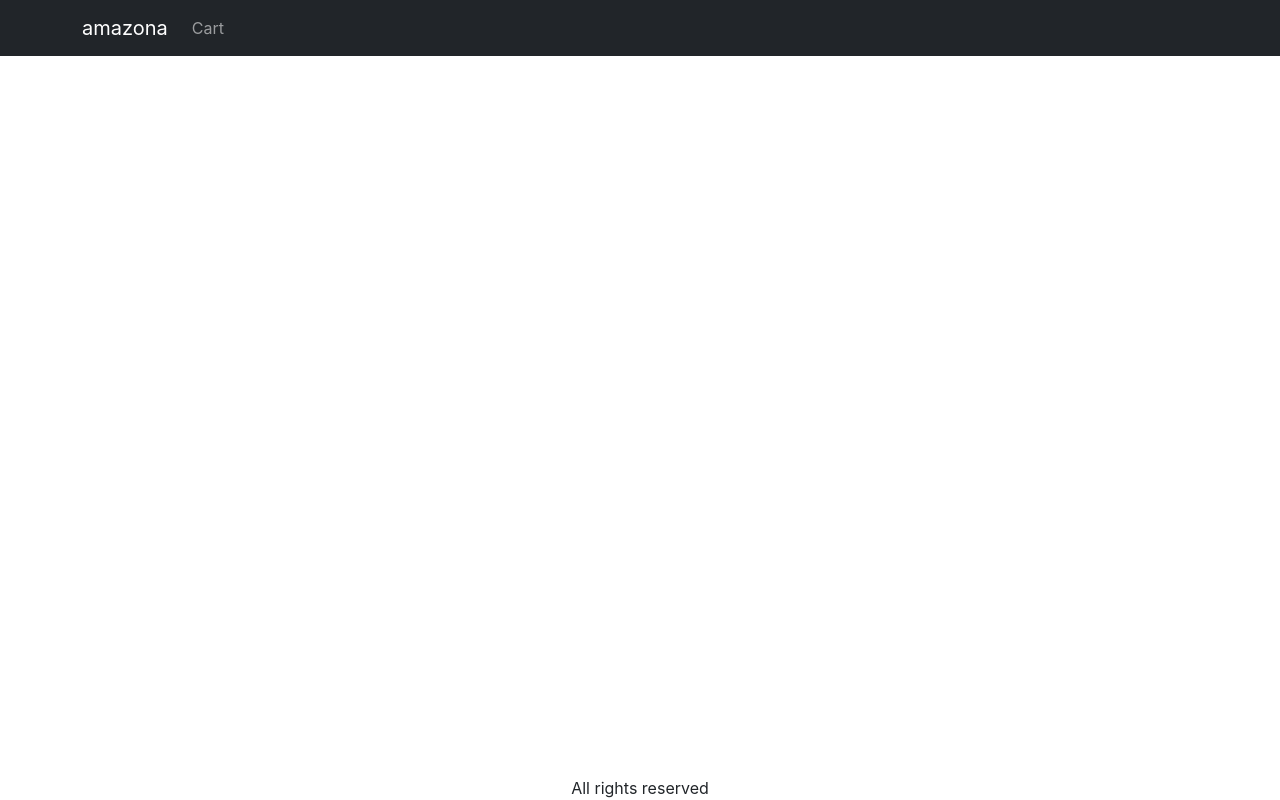
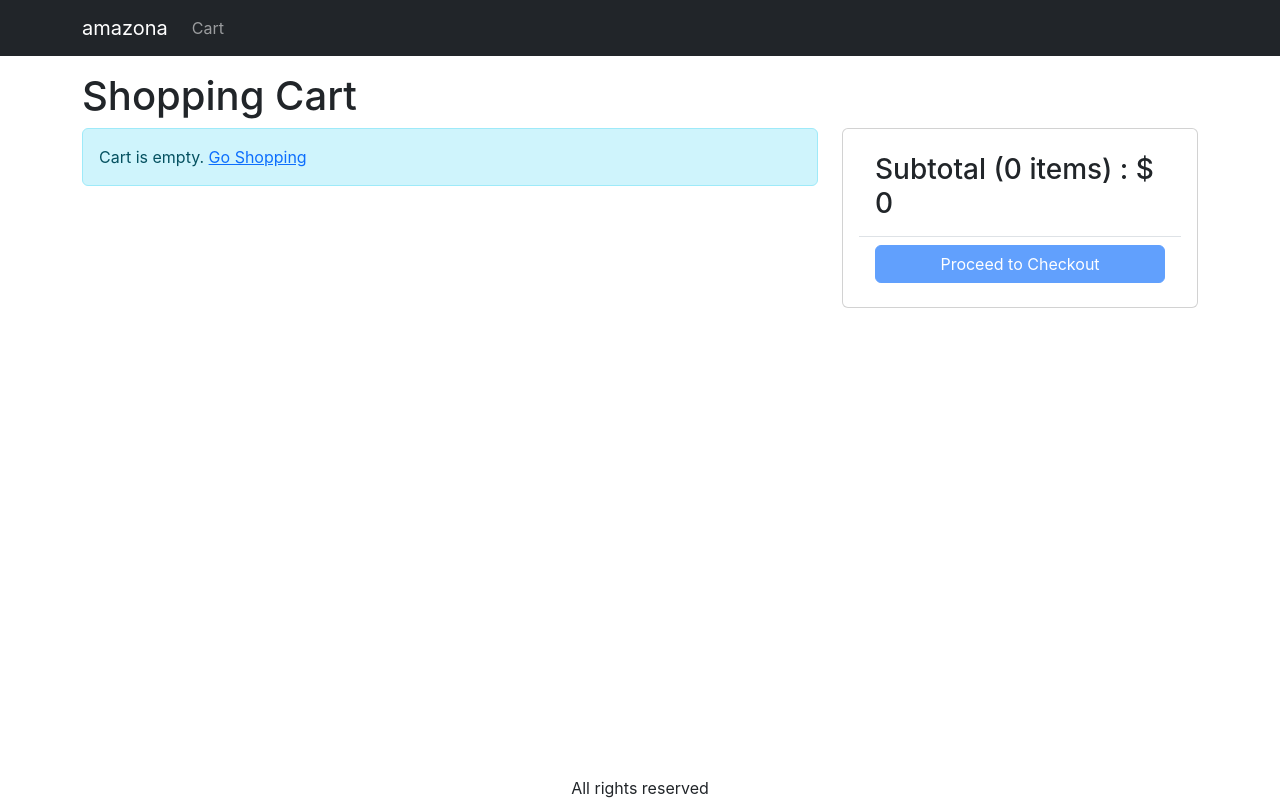
Before and after one commit to juanbalverdi/amazona, a React app in the folder frontend/: page /cart in a window 1280 px wide. Built offline with nearby package versions, Linux system fonts and the light colour scheme; the HTML template or start-up script is replaced by a standard one.

Commit message:
Cart screen completed

```diff
--- a/frontend/src/App.jsx
+++ b/frontend/src/App.jsx
@@ -1,6 +1,7 @@
 import { BrowserRouter, Link, Route, Routes } from 'react-router-dom';
 import { HomeScreen } from './screens/HomeScreen';
 import { ProductScreen } from './screens/ProductScreen';
+import { CartScreen } from './screens/CartScreen';
 import Navbar from 'react-bootstrap/Navbar';
 import Nav from 'react-bootstrap/Nav';
 import Badge from 'react-bootstrap/Badge';
@@ -39,6 +40,7 @@
           <Container className="mt-3">
             <Routes>
               <Route path="/product/:slug" element={<ProductScreen />} />
+              <Route path="/cart" element={<CartScreen />} />
               <Route path="/" element={<HomeScreen />} />
             </Routes>
           </Container>
--- a/frontend/src/Store.jsx
+++ b/frontend/src/Store.jsx
@@ -5,7 +5,9 @@
 
 const initialState = {
   cart: {
-    cartItems: [],
+    cartItems: localStorage.getItem('cartItems')
+      ? JSON.parse(localStorage.getItem('cartItems'))
+      : [],
   },
 };
 
@@ -24,6 +26,8 @@
           )
         : [...state.cart.cartItems, newItem];
 
+      localStorage.setItem('cartItems', JSON.stringify(cartItems));
+
       return {
         ...state,
         cart: {
@@ -31,6 +35,16 @@
           cartItems,
         },
       };
+    }
+
+    case 'CART_REMOVE_ITEM': {
+      const cartItems = state.cart.cartItems.filter(
+        (item) => item._id !== action.payload._id
+      );
+
+      localStorage.setItem('cartItems', JSON.stringify(cartItems));
+
+      return { ...state, cart: { ...state.cart, cartItems } };
     }
 
     default:
--- a/frontend/src/components/MessageBox.jsx
+++ b/frontend/src/components/MessageBox.jsx
@@ -7,5 +7,5 @@
 
 MessageBox.propTypes = {
   variant: PropTypes.string,
-  children: PropTypes.string,
+  children: PropTypes.oneOfType([PropTypes.string, PropTypes.array]),
 };
--- a/frontend/src/components/Product.jsx
+++ b/frontend/src/components/Product.jsx
@@ -3,8 +3,32 @@
 import { Link } from 'react-router-dom';
 import PropTypes from 'prop-types';
 import { Rating } from './Rating';
+import { useContext } from 'react';
+import { Store } from '../Store';
+import axios from 'axios';
 
 export const Product = ({ product }) => {
+  const { state, dispatch: ctxDispatch } = useContext(Store);
+  const {
+    cart: { cartItems },
+  } = state;
+
+  const addToCartHandler = async (item) => {
+    const existItem = cartItems.find((x) => x._id === product._id);
+    const quantity = existItem ? existItem.quantity + 1 : 1;
+    const { data } = await axios.get(`/api/products/${item._id}`);
+
+    if (data.countInStock < quantity) {
+      window.alert('Sorry. Product is out of stock');
+      return;
+    }
+
+    ctxDispatch({
+      type: 'CART_ADD_ITEM',
+      payload: { ...item, quantity },
+    });
+  };
+
   return (
     <Card>
       <Link to={`/product/${product.slug}`}>
@@ -16,7 +40,13 @@
         </Link>
         <Rating rating={product.rating} numReviews={product.numReviews} />
         <Card.Text>${product.price}</Card.Text>
-        <Button>Add to cart</Button>
+        {product.countInStock === 0 ? (
+          <Button variant="light" disabled>
+            Out of stock
+          </Button>
+        ) : (
+          <Button onClick={() => addToCartHandler(product)}>Add to cart</Button>
+        )}
       </Card.Body>
     </Card>
   );
--- a/frontend/src/index.css
+++ b/frontend/src/index.css
@@ -47,3 +47,7 @@
 .img-large {
   max-width: 100%;
 }
+
+.img-thumbnail {
+  height: 80px;
+}
--- /dev/null
+++ b/frontend/src/screens/CartScreen.jsx
@@ -0,0 +1,136 @@
+import { useContext } from 'react';
+import { Store } from '../Store';
+import { Helmet } from 'react-helmet-async';
+import Row from 'react-bootstrap/Row';
+import Col from 'react-bootstrap/Col';
+import { MessageBox } from '../components/MessageBox';
+import ListGroup from 'react-bootstrap/ListGroup';
+import { Link, useNavigate } from 'react-router-dom';
+import Button from 'react-bootstrap/Button';
+import Card from 'react-bootstrap/Card';
+import axios from 'axios';
+
+export const CartScreen = () => {
+  const navigate = useNavigate();
+  const { state, dispatch: ctxDispatch } = useContext(Store);
+  const {
+    cart: { cartItems },
+  } = state;
+
+  const updateCartHandler = async (item, quantity) => {
+    const { data } = await axios.get(`/api/products/${item._id}`);
+
+    if (data.countInStock < quantity) {
+      window.alert('Sorry. Product is out of stock');
+      return;
+    }
+
+    ctxDispatch({
+      type: 'CART_ADD_ITEM',
+      payload: { ...item, quantity },
+    });
+  };
+
+  const removeItemHandler = (item) => {
+    ctxDispatch({
+      type: 'CART_REMOVE_ITEM',
+      payload: item,
+    });
+  };
+
+  const checkoutHandler = () => {
+    navigate('/signin?redirect=/shipping');
+  };
+
+  return (
+    <div>
+      <Helmet>
+        <title>Shopping Cart</title>
+      </Helmet>
+      <h1>Shopping Cart</h1>
+      <Row>
+        <Col md={8}>
+          {cartItems.length === 0 ? (
+            <MessageBox>
+              Cart is empty. <Link to="/">Go Shopping</Link>
+            </MessageBox>
+          ) : (
+            <ListGroup>
+              {cartItems.map((item) => (
+                <ListGroup.Item key={item._id}>
+                  <Row className="align-items-center">
+                    <Col md={4}>
+                      <img
+                        src={item.image}
+                        alt={item.name}
+                        className="img-fluid rounded img-thumbnail"
+                      ></img>{' '}
+                      <Link to={`/product/${item.slug}`}>{item.name}</Link>
+                    </Col>
+                    <Col md={3}>
+                      <Button
+                        variant="light"
+                        onClick={() =>
+                          updateCartHandler(item, item.quantity - 1)
+                        }
+                        disabled={item.quantity === 1}
+                      >
+                        <i className="fas fa-minus-circle"></i>
+                      </Button>{' '}
+                      <span>{item.quantity}</span>{' '}
+                      <Button
+                        variant="light"
+                        onClick={() =>
+                          updateCartHandler(item, item.quantity + 1)
+                        }
+                        disabled={item.quantity === item.countInStock}
+                      >
+                        <i className="fas fa-plus-circle"></i>
+                      </Button>{' '}
+                    </Col>
+                    <Col md={3}>${item.price}</Col>
+                    <Col md={2}>
+                      <Button
+                        variant="light"
+                        onClick={() => removeItemHandler(item)}
+                      >
+                        <i className="fas fa-trash"></i>
+                      </Button>
+                    </Col>
+                  </Row>
+                </ListGroup.Item>
+              ))}
+            </ListGroup>
+          )}
+        </Col>
+        <Col md={4}>
+          <Card>
+            <Card.Body>
+              <ListGroup variant="flush">
+                <ListGroup.Item>
+                  <h3>
+                    Subtotal ({cartItems.reduce((a, c) => a + c.quantity, 0)}{' '}
+                    items) : ${' '}
+                    {cartItems.reduce((a, c) => a + c.price * c.quantity, 0)}
+                  </h3>
+                </ListGroup.Item>
+                <ListGroup.Item>
+                  <div className="d-grid">
+                    <Button
+                      type="button"
+                      variant="primary"
+                      onClick={checkoutHandler}
+                      disabled={cartItems.length === 0}
+                    >
+                      Proceed to Checkout
+                    </Button>
+                  </div>
+                </ListGroup.Item>
+              </ListGroup>
+            </Card.Body>
+          </Card>
+        </Col>
+      </Row>
+    </div>
+  );
+};
--- a/frontend/src/screens/ProductScreen.jsx
+++ b/frontend/src/screens/ProductScreen.jsx
@@ -1,6 +1,6 @@
 import axios from 'axios';
 import { useContext, useEffect, useReducer } from 'react';
-import { useParams } from 'react-router-dom';
+import { useNavigate, useParams } from 'react-router-dom';
 import Row from 'react-bootstrap/Row';
 import Col from 'react-bootstrap/Col';
 import ListGroup from 'react-bootstrap/ListGroup';
@@ -28,6 +28,7 @@
 };
 
 export const ProductScreen = () => {
+  const navigate = useNavigate();
   const params = useParams();
   const { slug } = params;
 
@@ -68,6 +69,7 @@
       type: 'CART_ADD_ITEM',
       payload: { ...product, quantity },
     });
+    navigate('/cart');
   };
 
   return loading ? (
```
